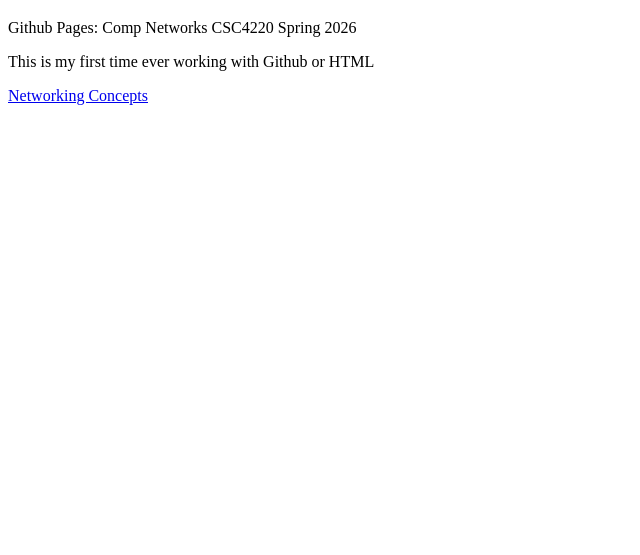
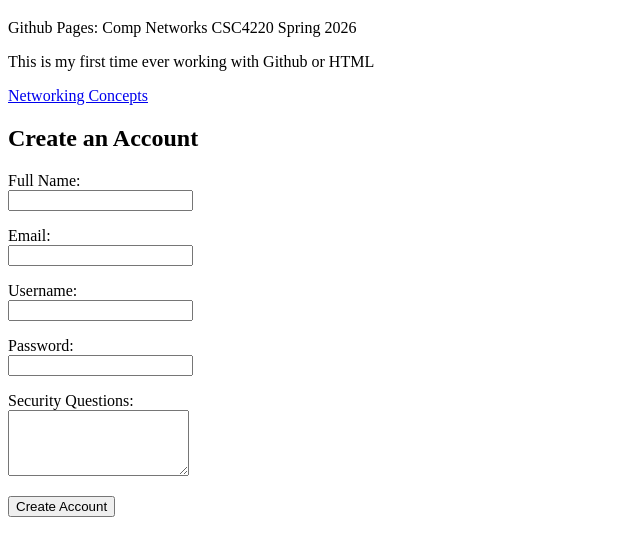
Before and after one commit to Comogulate/comogulate.github.io, a plain HTML site: page public/index.html in a window 1280 px wide. Shown: the part 61-616 px from the top of the page, without its empty margins (0-640 px from the left). Drawn offline with Linux system fonts and the light colour scheme.

Commit message:
Add account creation

```diff
--- a/public/index.html
+++ b/public/index.html
@@ -19,6 +19,34 @@
 
 <p> This is my first time ever working with Github or HTML <p>
       <p><a href="networking.html">Networking Concepts</a></p>
+<h2>Create an Account</h2>
+<form id="signup-form">
+  <p>
+    <label for="fullname">Full Name:</label><br>
+    <input type="text" id="fullname" name="fullname" required>
+  </p>
 
+  <p>
+    <label for="email">Email:</label><br>
+    <input type="email" id="email" name="email" required>
+  </p>
+
+  <p>
+    <label for="username">Username:</label><br>
+    <input type="text" id="username" name="username" required>
+  </p>
+
+  <p>
+    <label for="password">Password:</label><br>
+    <input type="password" id="password" name="password" required>
+  </p>
+
+  <p>
+    <label for="sec">Security Questions:</label><br>
+    <textarea id="sec" name="sec" rows="4"></textarea>
+  </p>
+
+  <button type="submit">Create Account</button>
+</form>
   </body>
 </html>
```
